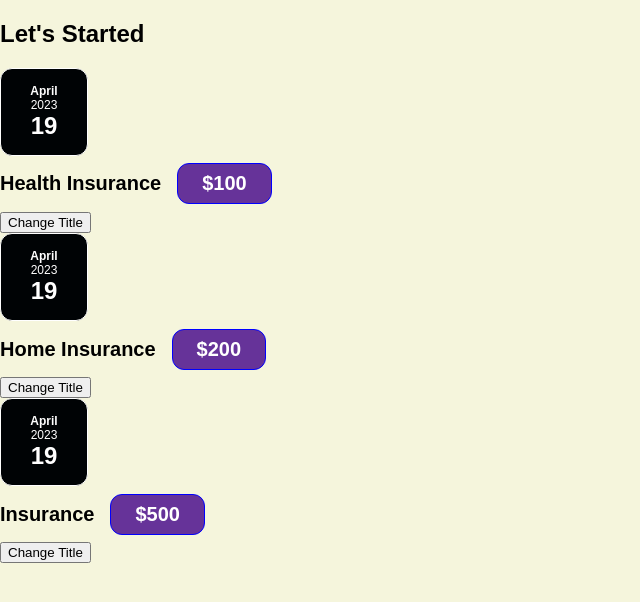
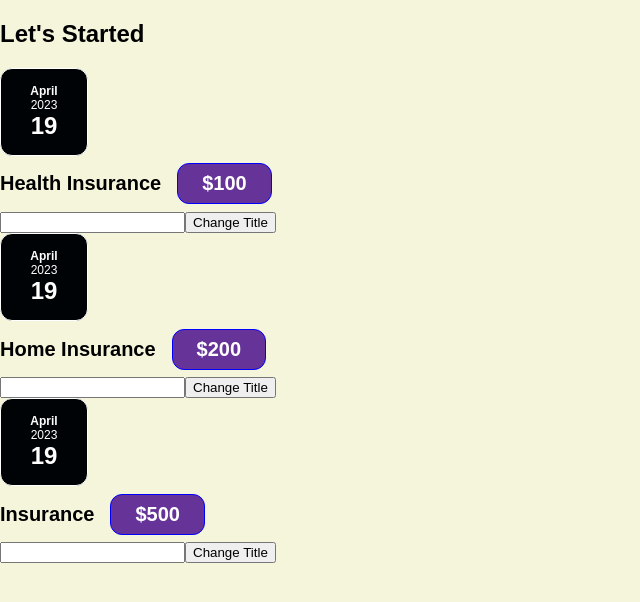
Before and after one commit to officialpradip/LearningReact, a React (Create React App) app in the folder expense-tracker/: page / in a window 1280 px wide. Shown: the top 602 px of the page, without its empty margins (0-640 px from the left). Built offline with nearby package versions, Linux system fonts and the light colour scheme.

Commit message:
handling input

```diff
--- a/expense-tracker/src/components/Expense/expensesItems.js
+++ b/expense-tracker/src/components/Expense/expensesItems.js
@@ -5,11 +5,15 @@
 
 
 const ExpensesItems=(props)=>{
+    const [newTitle,setNewTitle]=useState(" ");
     const [title,setTitle]=useState(props.title);
 
     let demoClick=()=>{
-        setTitle("New Title");
+        setTitle(newTitle);
 
+    }
+    const NewTitle=(event)=>{
+        setNewTitle(event.target.value);
     }
     return(
         <Card className="expense-item">
@@ -18,6 +22,7 @@
                 <h2>{title}</h2>
                 <div className="expense-item-price">${props.price}</div>
             </div>
+            <input type="text" value={newTitle} onChange={NewTitle}></input>
             <button onClick={demoClick}>Change Title</button>
         </Card>
     )
```
